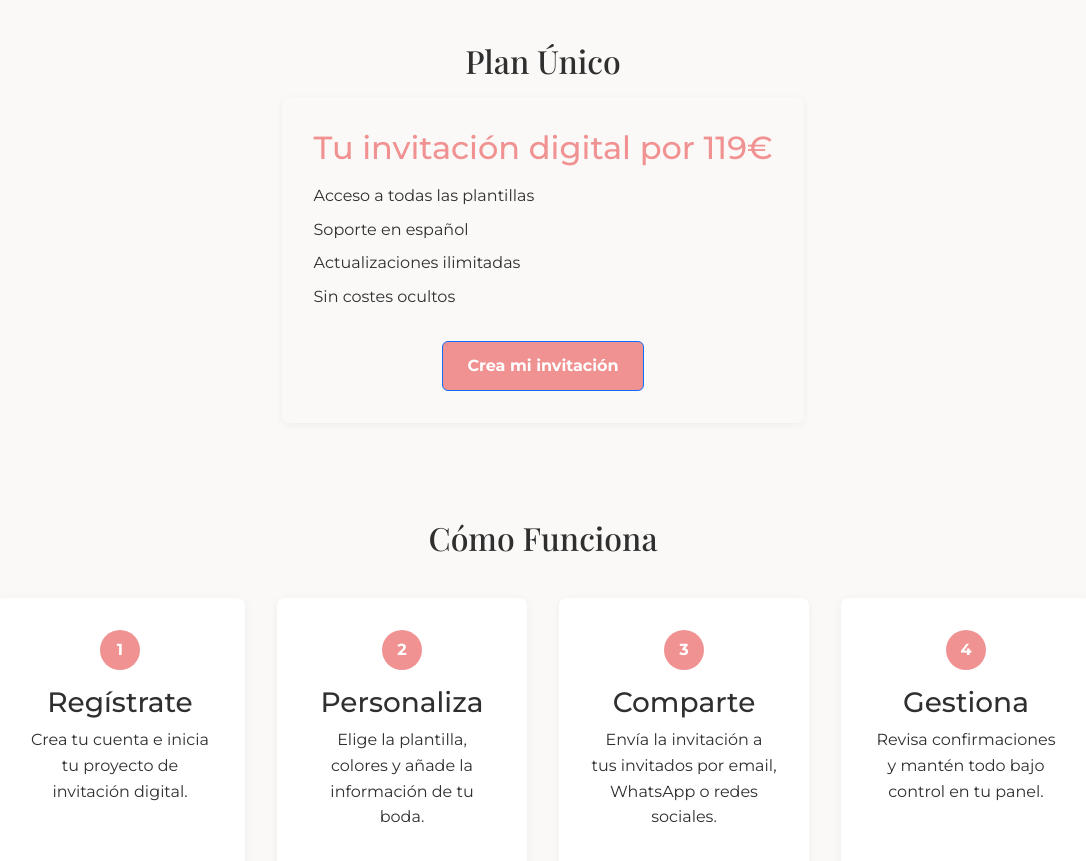
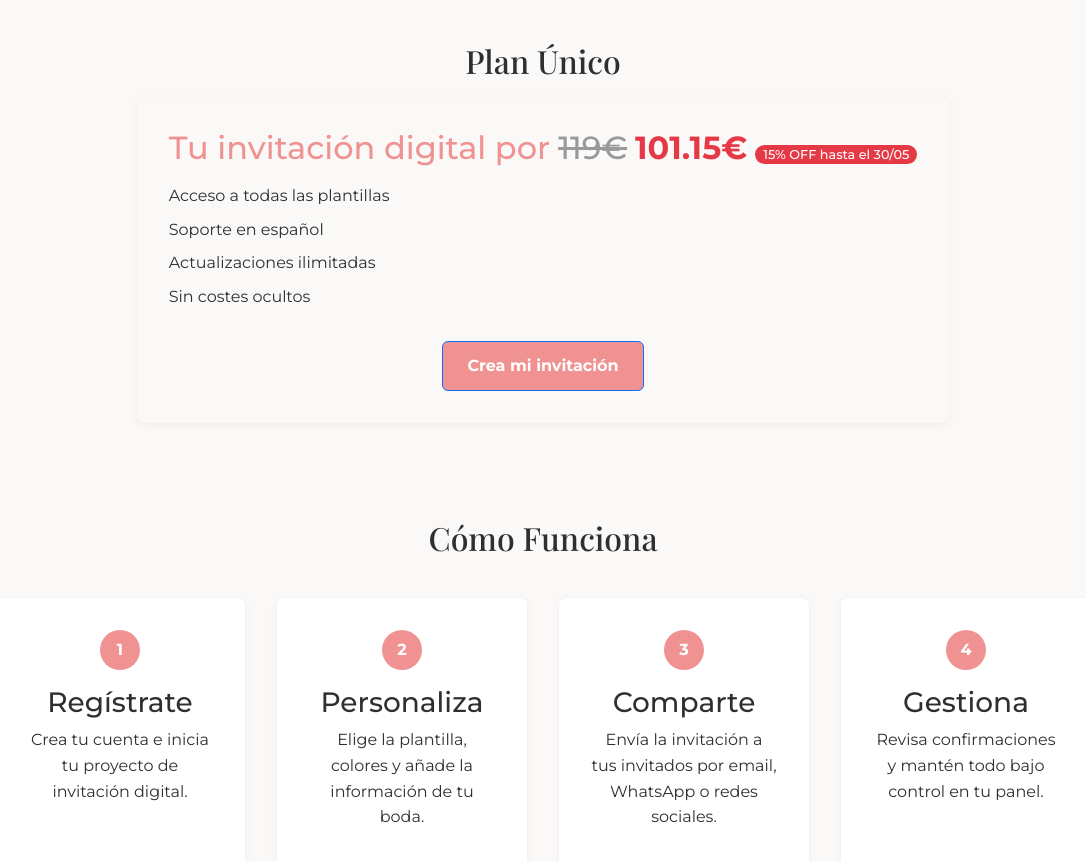
Before and after one commit to APAInsular/invited-front, a React (Create React App) app: page / in a window 1280 px wide. Shown: the part 1340-2201 px from the top of the page, without its empty margins (97-1183 px from the left). Built offline with nearby package versions, Linux system fonts and the light colour scheme; no server answers; a web font is replaced by a local one.

Commit message:
cambio precio

```diff
--- a/src/pages/LandingPage.jsx
+++ b/src/pages/LandingPage.jsx
@@ -219,7 +219,26 @@ const LandingPage = () => {
                 <div className="container">
                     <h2>Plan Único</h2>
                     <div className="precio-card">
-                        <h3>Tu invitación digital por 119€</h3>
+                        <div>
+                            <h3>Tu invitación digital por
+                                <span style={{ textDecoration: "line-through", marginLeft: "8px", marginRight: "8px", color: "#999" }}>
+                                    119€
+                                </span>
+                                <span style={{ color: "#e63946", fontWeight: "bold" }}>
+                                    {(119 * 0.85).toFixed(2)}€
+                                </span>
+                                <span style={{
+                                    backgroundColor: "#e63946",
+                                    color: "white",
+                                    padding: "2px 8px",
+                                    borderRadius: "12px",
+                                    fontSize: "0.8rem",
+                                    marginLeft: "8px"
+                                }}>
+                                    15% OFF hasta el 30/05
+                                </span>
+                            </h3>
+                        </div>
                         <ul>
                             <li>Acceso a todas las plantillas</li>
                             <li>Soporte en español</li>
```
